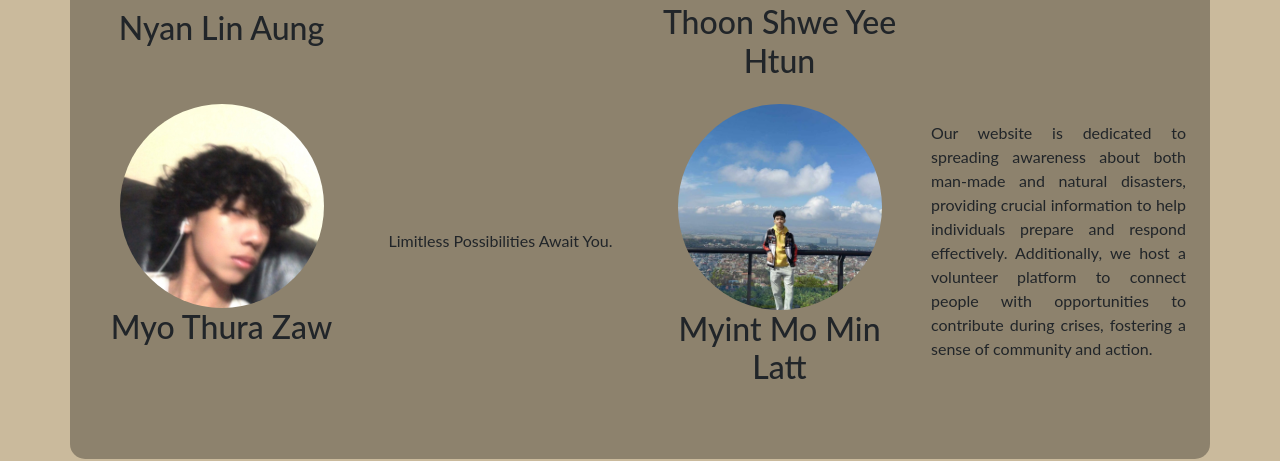
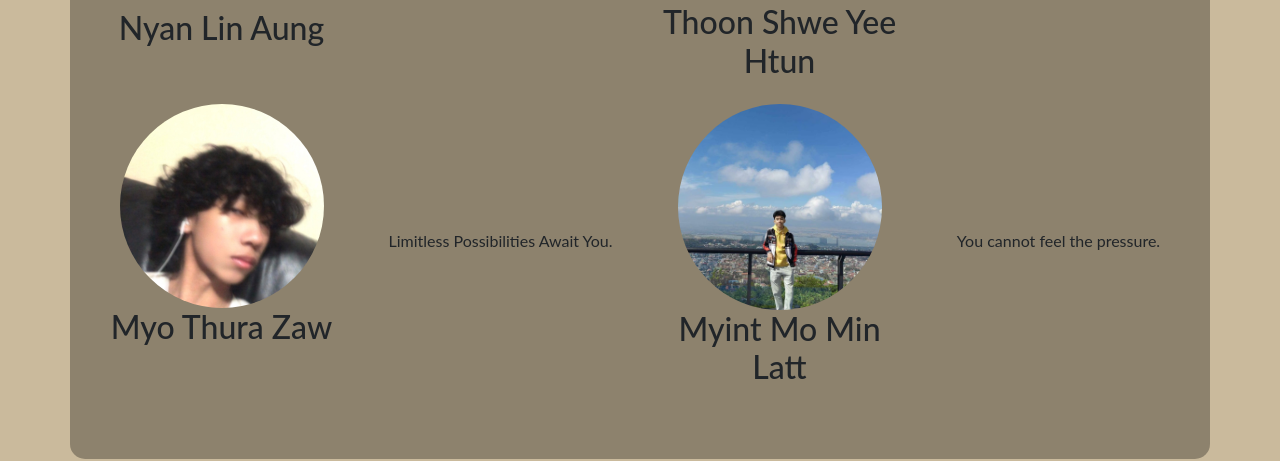
Before and after one commit to nyanlinaung17/4_corners, a plain HTML site: page pages/aboutus.html in a window 1280 px wide. Shown: the part 1280-1741 px from the top of the page. Drawn offline with nearby package versions, Linux system fonts and the light colour scheme.

Commit message:
Update aboutus.html

```diff
--- a/pages/aboutus.html
+++ b/pages/aboutus.html
@@ -130,7 +130,7 @@
       </div>
       <div class="col-lg-3 col-md-12" id="about-us-text">
         <p >
-          Our website is dedicated to spreading awareness about both man-made and natural disasters, providing crucial information to help individuals prepare and respond effectively. Additionally, we host a volunteer platform to connect people with opportunities to contribute during crises, fostering a sense of community and action.
+         You cannot feel the pressure.
         </p>
       </div>
     </div>
```
